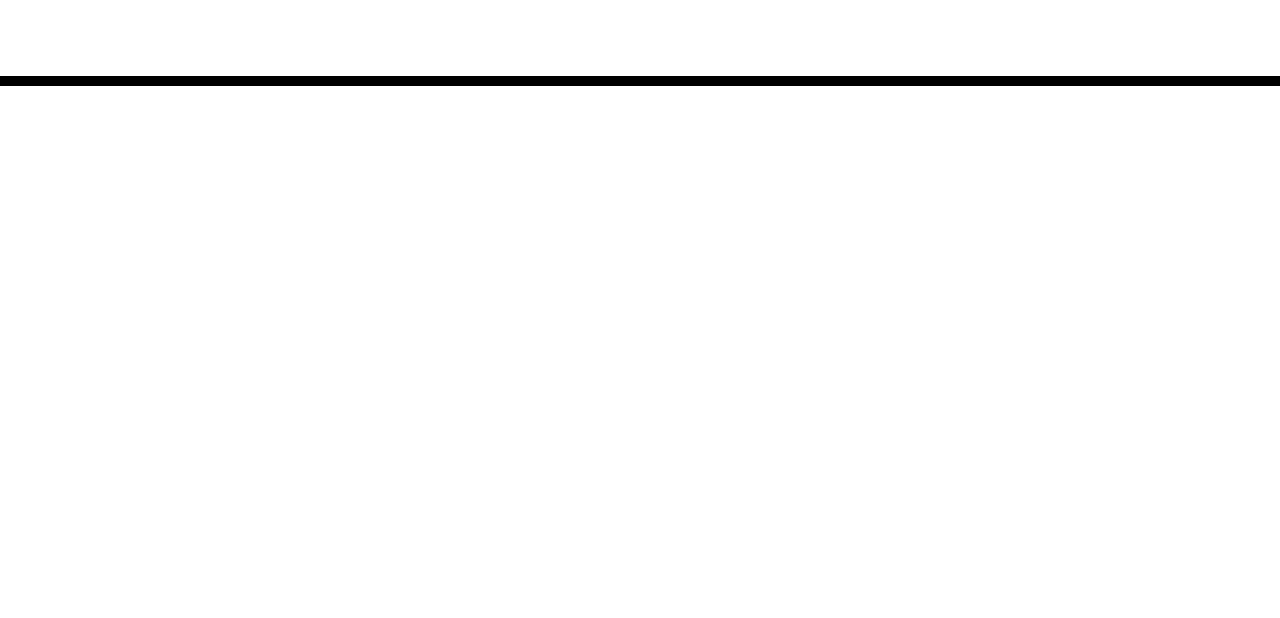
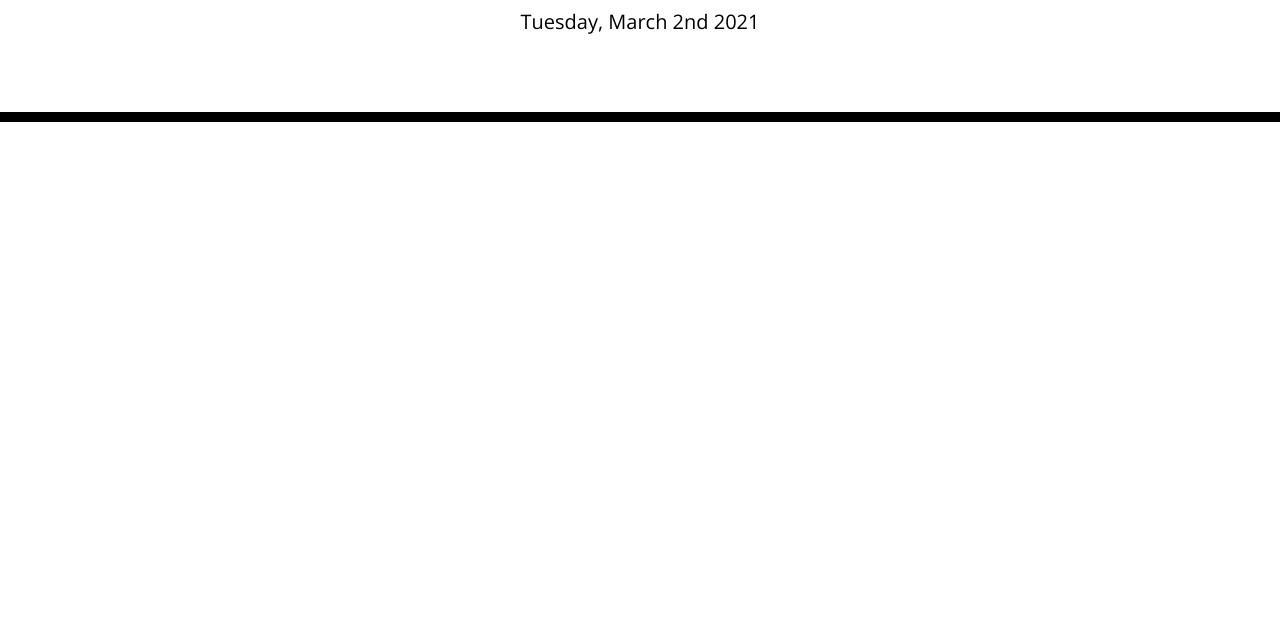
Before and after one commit to cdfishe1/workday-scheduler, a plain HTML site: page index.html in a window 1280 px wide. Shown: the part 182-800 px from the top of the page. Drawn offline with nearby package versions, Linux system fonts and the light colour scheme.

Commit message:
Print current day in header.

```diff
--- /dev/null
+++ b/assets/scripts/script.js
@@ -0,0 +1,6 @@
+const variables = {
+    currentDay: $('#currentDay'),
+    today: moment(),
+};
+
+variables.currentDay.text(variables.today.format('dddd, MMMM Do YYYY'));
--- a/index.html
+++ b/index.html
@@ -34,5 +34,6 @@
 
     <script src="https://cdnjs.cloudflare.com/ajax/libs/jquery/3.2.1/jquery.min.js"></script>
     <script src="https://cdnjs.cloudflare.com/ajax/libs/moment.js/2.24.0/moment.min.js"></script>
+    <script src='./assets/scripts/script.js'></script>
   </body>
 </html>
```
